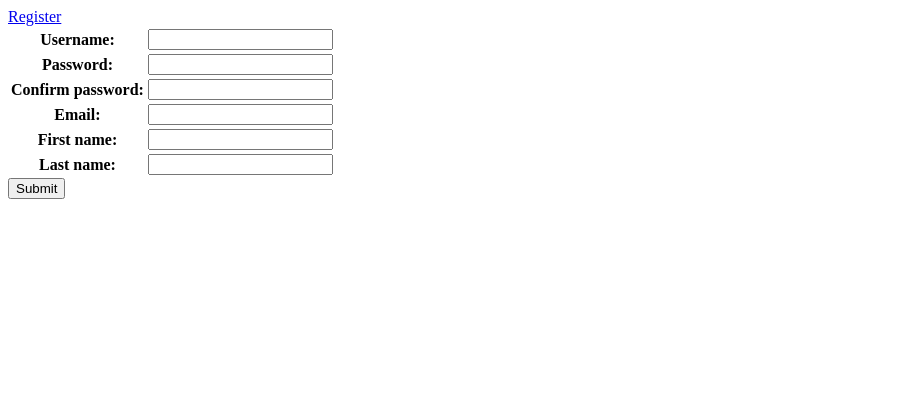
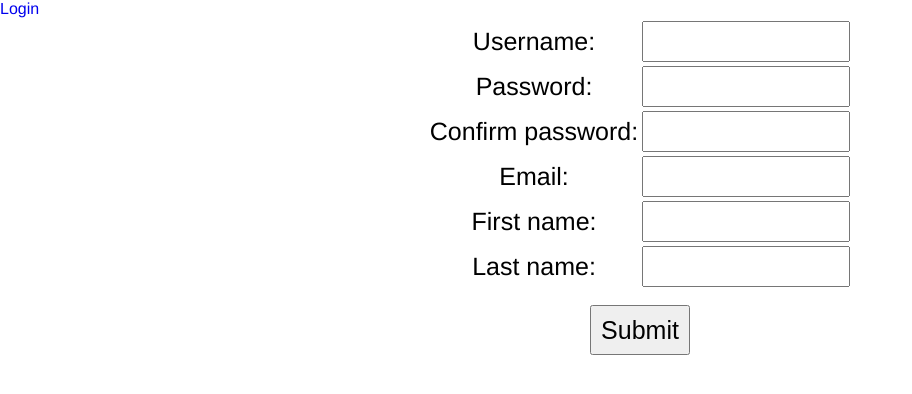
Before and after one commit to yunqid/alien-stock-sim, a Django app: page /register in a window 1280 px wide. Shown: the top 394 px of the page, without its empty margins (0-912 px from the left). Run offline with Django 5.2, Linux system fonts and the light colour scheme.

Commit message:
work on css for login, register, and views.py login_function

```diff
--- a/alienstocksim/static/alienstocksim/register.css
+++ b/alienstocksim/static/alienstocksim/register.css
@@ -0,0 +1,48 @@
+body {
+    margin: 0px;
+    padding: 0px;
+}
+
+#login_link{
+    align-self: flex-end;
+    margin-left: auto;
+    margin-right: 20px;
+    margin-bottom: 10px;
+    font-size: 16px;
+    font-family: "Helvetica", Sans-serif;
+    text-decoration: none;
+}
+
+div[id = "id_page_name"]{
+    display: flex;
+    justify-content: center;
+    font-family: "Helvetica", Sans-serif;
+    margin-top: 50px;
+    font-size: 32px;
+}
+
+table {
+    display: flex;
+    justify-content: center;
+    font-size: 25px;
+    font-family: "Helvetica", Sans-serif;
+}
+
+table tr th {
+    font-weight: normal;
+}
+
+input {
+    width: 200px;
+    height: 35px;
+    font-size: 22px;
+}
+
+button {
+    font-size: 25px;
+    width: 100px;
+    height: 50px;
+    display: block;
+    margin: 0 auto;
+    margin-top: 15px;
+}
--- a/alienstocksim/templates/alienstocksim/register.html
+++ b/alienstocksim/templates/alienstocksim/register.html
@@ -8,7 +8,7 @@
     </head>
     <body>
         <a id="login_link" href="{% url 'login' %}">
-            Register
+            Login
         </a>
         <form method="post" action="{% url 'register' %}">
             <table>
--- a/alienstocksim/views.py
+++ b/alienstocksim/views.py
@@ -27,7 +27,7 @@ def login_action(request):
                             password=form.cleaned_data['password'])
 
     login(request, new_user)
-    return redirect('global')
+    return redirect('home')
 
 
 def register_action(request):
```
Also changed, not shown: alienstocksim/static/alienstocksim/login.css (+48 -0 lines).
